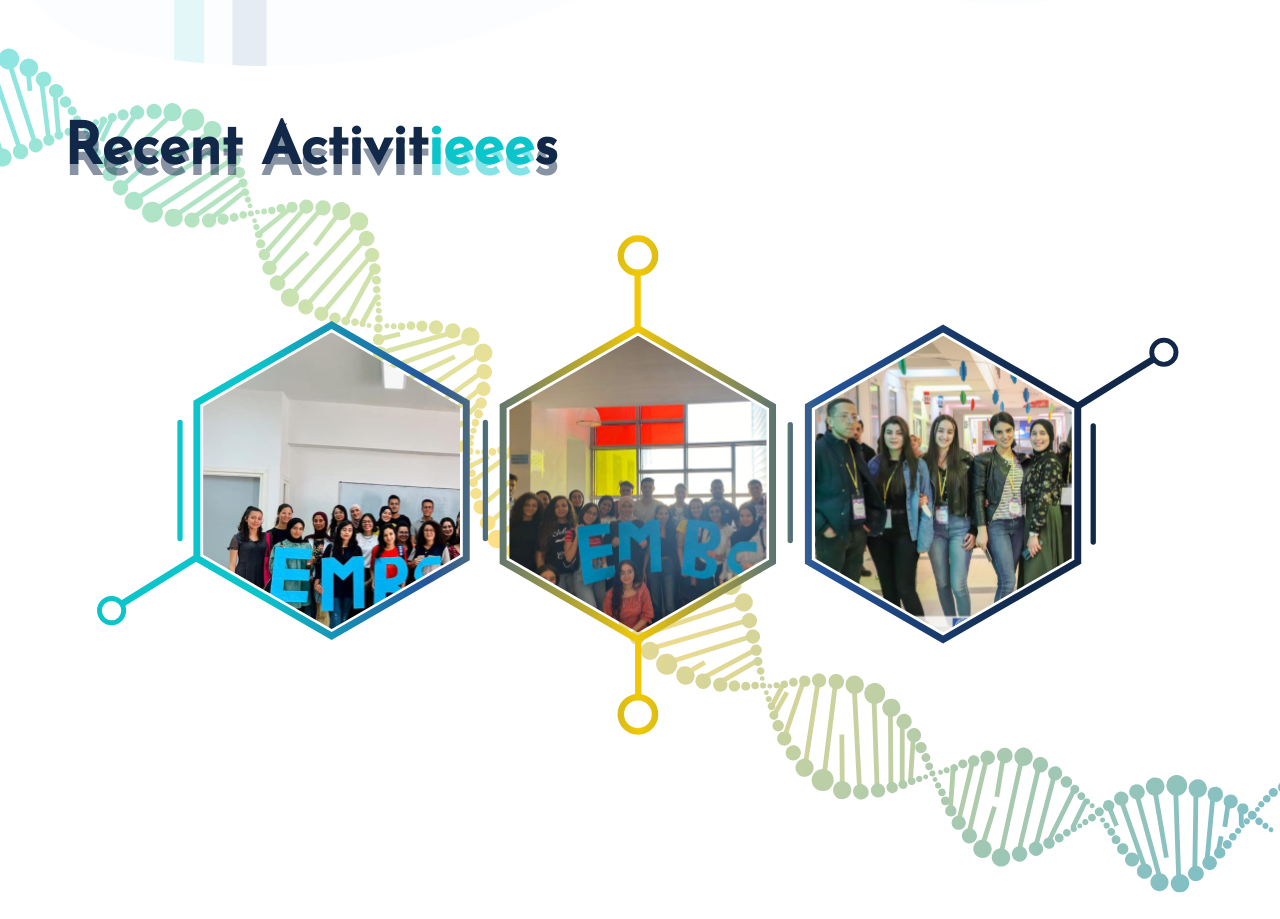
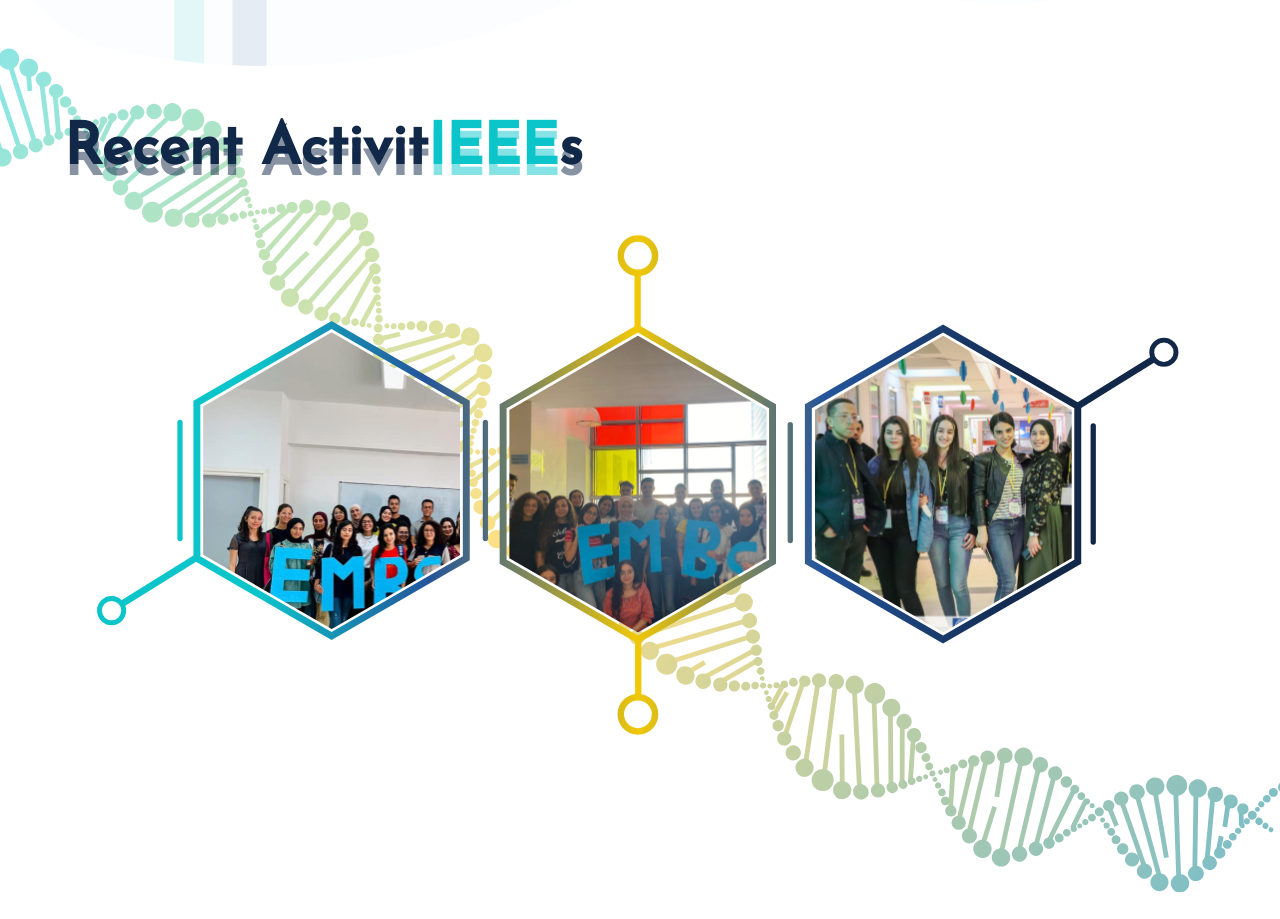
Before and after one commit to SametMohamedRayen/EMBSWebsite, a React (Create React App) app: page / in a window 1280 px wide. Shown: the part 2660-3579 px from the top of the page. Built offline with nearby package versions, Linux system fonts and the light colour scheme.

Commit message:
whatever i did today

```diff
--- a/src/javascript/components/Input.js
+++ b/src/javascript/components/Input.js
@@ -9,7 +9,7 @@ const Input = (props) => {
       <svg
         width="1060"
         height="949"
-        viewBox="0 0 1060 949"
+        viewBox={type === "text-area" ? "0 0 1500 1500" : "0 0 1060 949"}
         fill="none"
         xmlns="http://www.w3.org/2000/svg"
         className={focused ? "hexDecoration" : "hexDecoration hidden"}
--- a/src/javascript/components/MiddleBottomSection.js
+++ b/src/javascript/components/MiddleBottomSection.js
@@ -22,10 +22,10 @@ const MiddleBottomSection = () => {
             "staffHeadlineShadow" + (true ? "On" : "Off") + " absolute"
           }
         >
-          Recent Activit<span style={{ color: "#0CC5CB" }}>ieee</span>s
+          Recent Activit<span style={{ color: "#0CC5CB" }}>IEEE</span>s
         </h1>
         <h1 className={"staffHeadline" + (true ? "On" : "Off")}>
-          Recent Activit<span style={{ color: "#0CC5CB" }}>ieee</span>s
+          Recent Activit<span style={{ color: "#0CC5CB" }}>IEEE</span>s
         </h1>
         <div className="activities">
           <EventSlideShow
```
